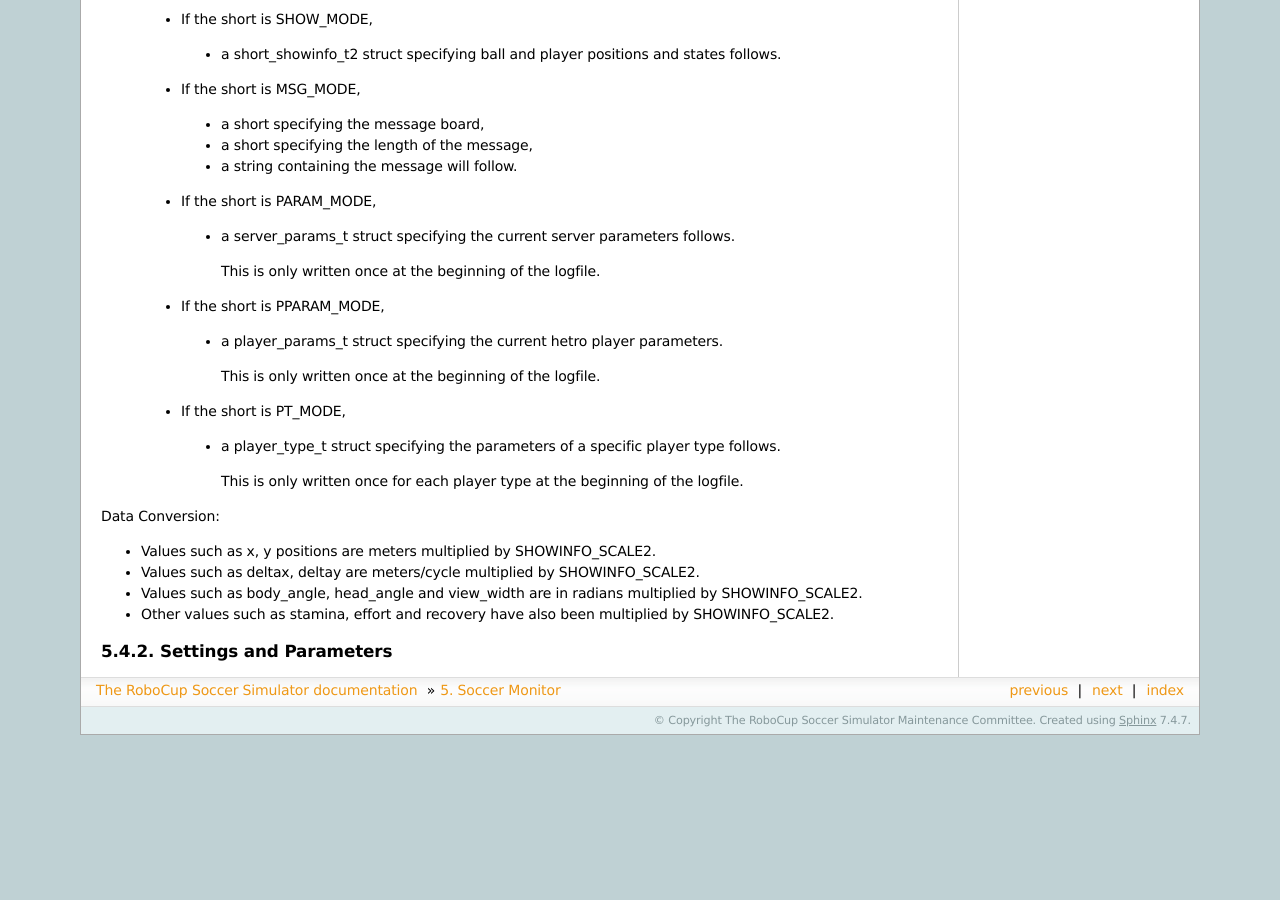
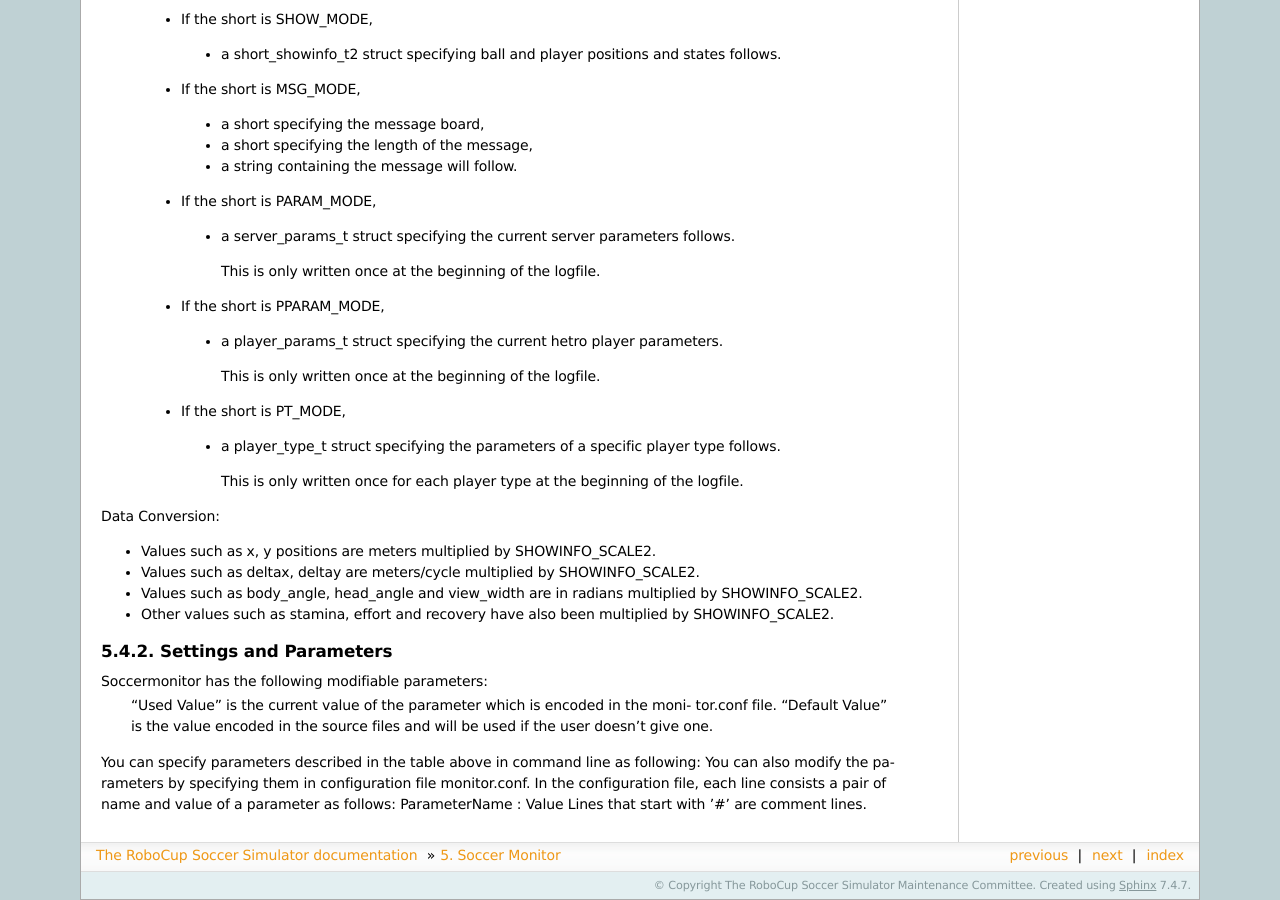
Before and after one commit to rcsoccersim/manual, a Sphinx documentation site: the page built from source/soccermonitor.rst, in a window 1280 px wide and 900 px high, scrolled down 6608 px. Built offline with Sphinx 7.4.7, drawn with Linux system fonts in a browser that asks for light colours; before the commit the page ends 7343 px from its top, so only the background shows below that.

Commit message:
Updated section Settings and Parameters

```diff
--- a/source/soccermonitor.rst
+++ b/source/soccermonitor.rst
@@ -479,3 +479,9 @@ Data Conversion:
 -------------------------------------------------
 Settings and Parameters
 -------------------------------------------------
+
+Soccermonitor has the following modifiable parameters:
+	“Used Value” is the current value of the parameter which is encoded in the moni- tor.conf file.
+	“Default Value” is the value encoded in the source files and will be used if the user doesn’t give one.
+
+You can specify parameters described in the table above in command line as following: You can also modify the parameters by specifying them in configuration file monitor.conf. In the configuration file, each line consists a pair of name and value of a parameter as follows: ParameterName : Value Lines that start with ’#’ are comment lines.
```
